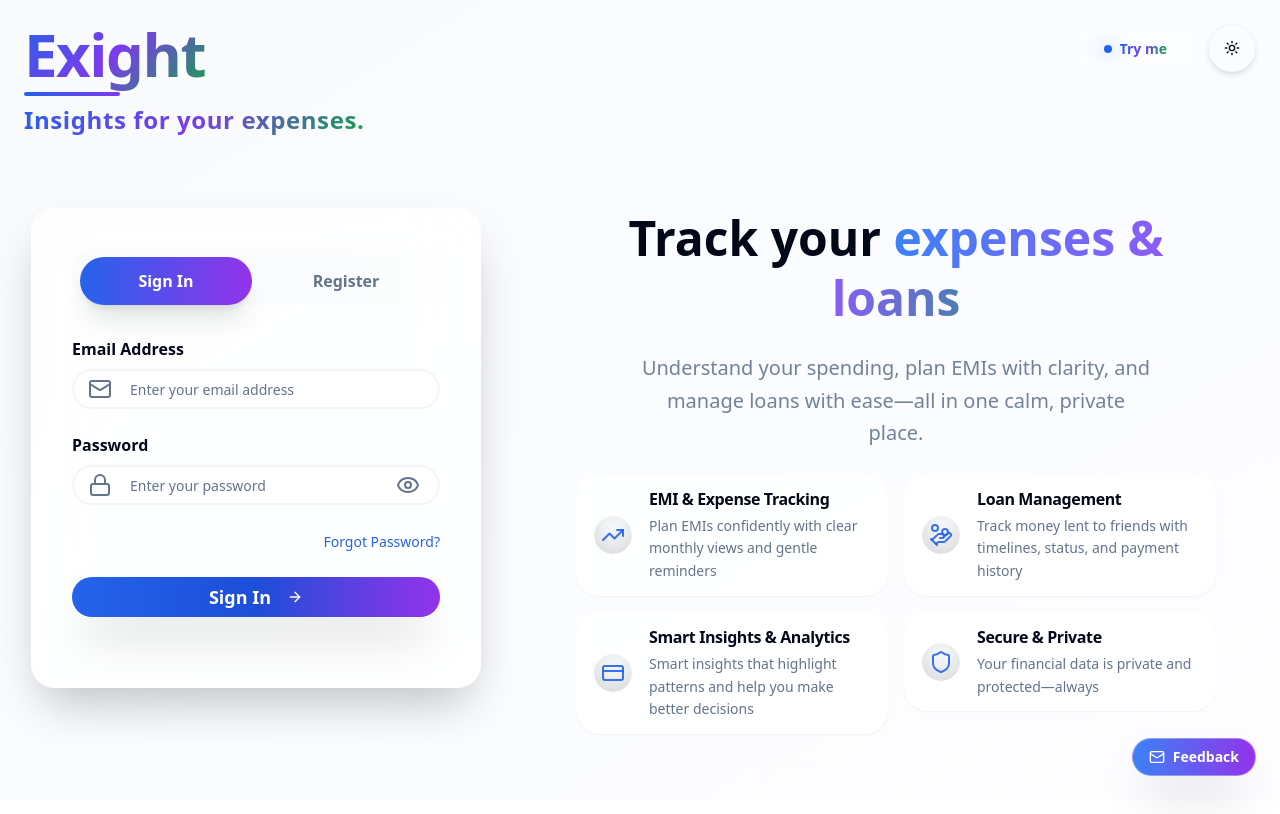
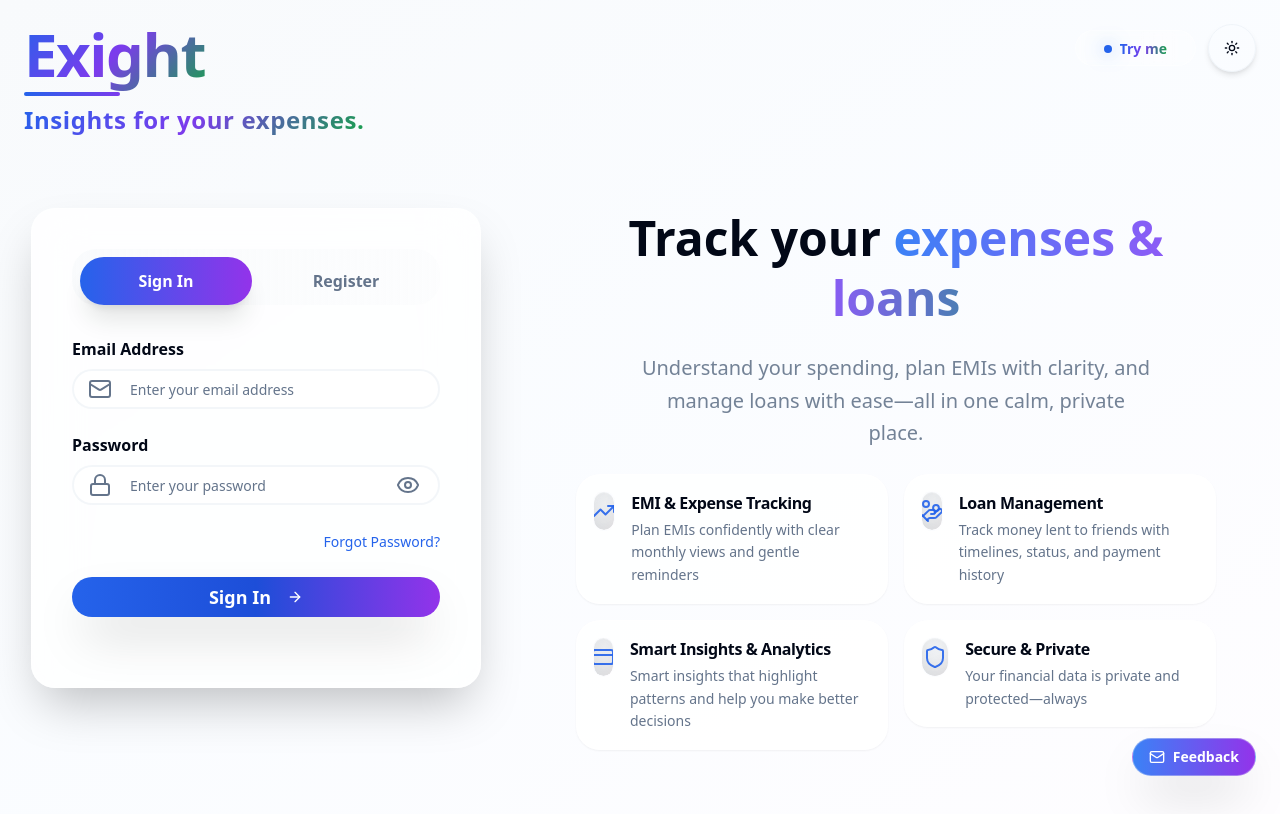
Before and after one commit to rescuedragon/exight2.0, a React (Vite) app: page /login in a window 1280 px wide. Built offline with nearby package versions, Linux system fonts and the light colour scheme.

Commit message:
feat(login): rebuild feature cards compactly and remove promo wrapper fixed height to match sign-in container height

```diff
--- a/src/components/Login.tsx
+++ b/src/components/Login.tsx
@@ -1185,7 +1185,7 @@ const Login = () => {
             initial={{ opacity: 0, x: 20 }}
             animate={{ opacity: 1, x: 0 }}
             transition={{ duration: 0.3, delay: 0.1 }}
-            className="max-w-2xl h-full flex flex-col space-y-6"
+            className="max-w-2xl flex flex-col space-y-6"
           >
             {/* Hero Section */}
             <motion.div
@@ -1216,38 +1216,76 @@ const Login = () => {
               </p>
             </motion.div>
 
-            {/* Features Grid */}
+            {/* Features Grid (recreated, compact, no stretch) */}
             <motion.div
               initial={{ opacity: 0, y: 15 }}
               animate={{ opacity: 1, y: 0 }}
               transition={{ duration: 0.3, delay: 0.3 }}
               className="grid grid-cols-2 gap-4 min-h-0 content-start"
             >
-              {features.map((feature, index) => (
-                <motion.div
-                  key={feature.title}
-                  initial={{ opacity: 0, y: 10, scale: 0.95 }}
-                  animate={{ opacity: 1, y: 0, scale: 1 }}
-                  transition={{ duration: 0.2, delay: 0.4 + index * 0.05 }}
-                  whileHover={{ scale: 1.02, y: -2 }}
-                  className="group"
-                >
+              {/* EMI & Expense Tracking */}
+              <div className="group">
                 <Card className="rounded-3xl overflow-hidden shadow-ambient border border-white/30 bg-white/80 dark:bg-transparent dark:dark-surface">
-                    <CardContent className="py-3 px-4 flex items-start">
-                      <div className="flex items-center gap-4">
+                  <CardContent className="px-4 py-4 flex items-start gap-4">
                     <div className="relative h-10 w-10 rounded-3xl bg-gradient-to-br from-blue-accent/18 via-purple-accent/14 to-emerald-accent/16 flex items-center justify-center border border-white/30 dark:border-white/10 shadow-ambient overflow-hidden">
                       <div className="absolute inset-0 rounded-3xl" style={{boxShadow:'inset 0 1px 0 rgba(255,255,255,.35), inset 0 -8px 22px rgba(0,0,0,.14)'}} />
-                          <div className="relative text-blue-accent/90">{feature.icon}</div>
+                      <div className="relative text-blue-accent/90"><TrendingUp className="h-6 w-6"/></div>
                     </div>
-                        <div className="flex-1 min-w-0">
-                          <h3 className="font-bold text-foreground text-base mb-1 tracking-tight">{feature.title}</h3>
-                          <p className="text-sm text-muted-foreground leading-relaxed">{feature.description}</p>
-                        </div>
+                    <div className="min-w-0">
+                      <h3 className="font-bold text-foreground text-base mb-1 tracking-tight">EMI & Expense Tracking</h3>
+                      <p className="text-sm text-muted-foreground leading-relaxed">Plan EMIs confidently with clear monthly views and gentle reminders</p>
                     </div>
                   </CardContent>
                 </Card>
-                </motion.div>
-              ))}
+              </div>
+
+              {/* Loan Management */}
+              <div className="group">
+                <Card className="rounded-3xl overflow-hidden shadow-ambient border border-white/30 bg-white/80 dark:bg-transparent dark:dark-surface">
+                  <CardContent className="px-4 py-4 flex items-start gap-4">
+                    <div className="relative h-10 w-10 rounded-3xl bg-gradient-to-br from-blue-accent/18 via-purple-accent/14 to-emerald-accent/16 flex items-center justify-center border border-white/30 dark:border-white/10 shadow-ambient overflow-hidden">
+                      <div className="absolute inset-0 rounded-3xl" style={{boxShadow:'inset 0 1px 0 rgba(255,255,255,.35), inset 0 -8px 22px rgba(0,0,0,.14)'}} />
+                      <div className="relative text-blue-accent/90"><HandCoins className="h-6 w-6"/></div>
+                    </div>
+                    <div className="min-w-0">
+                      <h3 className="font-bold text-foreground text-base mb-1 tracking-tight">Loan Management</h3>
+                      <p className="text-sm text-muted-foreground leading-relaxed">Track money lent to friends with timelines, status, and payment history</p>
+                    </div>
+                  </CardContent>
+                </Card>
+              </div>
+
+              {/* Smart Insights & Analytics */}
+              <div className="group">
+                <Card className="rounded-3xl overflow-hidden shadow-ambient border border-white/30 bg-white/80 dark:bg-transparent dark:dark-surface">
+                  <CardContent className="px-4 py-4 flex items-start gap-4">
+                    <div className="relative h-10 w-10 rounded-3xl bg-gradient-to-br from-blue-accent/18 via-purple-accent/14 to-emerald-accent/16 flex items-center justify-center border border-white/30 dark:border-white/10 shadow-ambient overflow-hidden">
+                      <div className="absolute inset-0 rounded-3xl" style={{boxShadow:'inset 0 1px 0 rgba(255,255,255,.35), inset 0 -8px 22px rgba(0,0,0,.14)'}} />
+                      <div className="relative text-blue-accent/90"><CreditCard className="h-6 w-6"/></div>
+                    </div>
+                    <div className="min-w-0">
+                      <h3 className="font-bold text-foreground text-base mb-1 tracking-tight">Smart Insights & Analytics</h3>
+                      <p className="text-sm text-muted-foreground leading-relaxed">Smart insights that highlight patterns and help you make better decisions</p>
+                    </div>
+                  </CardContent>
+                </Card>
+              </div>
+
+              {/* Secure & Private */}
+              <div className="group">
+                <Card className="rounded-3xl overflow-hidden shadow-ambient border border-white/30 bg-white/80 dark:bg-transparent dark:dark-surface">
+                  <CardContent className="px-4 py-4 flex items-start gap-4">
+                    <div className="relative h-10 w-10 rounded-3xl bg-gradient-to-br from-blue-accent/18 via-purple-accent/14 to-emerald-accent/16 flex items-center justify-center border border-white/30 dark:border-white/10 shadow-ambient overflow-hidden">
+                      <div className="absolute inset-0 rounded-3xl" style={{boxShadow:'inset 0 1px 0 rgba(255,255,255,.35), inset 0 -8px 22px rgba(0,0,0,.14)'}} />
+                      <div className="relative text-blue-accent/90"><Shield className="h-6 w-6"/></div>
+                    </div>
+                    <div className="min-w-0">
+                      <h3 className="font-bold text-foreground text-base mb-1 tracking-tight">Secure & Private</h3>
+                      <p className="text-sm text-muted-foreground leading-relaxed">Your financial data is private and protected—always</p>
+                    </div>
+                  </CardContent>
+                </Card>
+              </div>
             </motion.div>
           </motion.div>
         </div>
```
Lines whose indentation alone changed are shown as unchanged.
